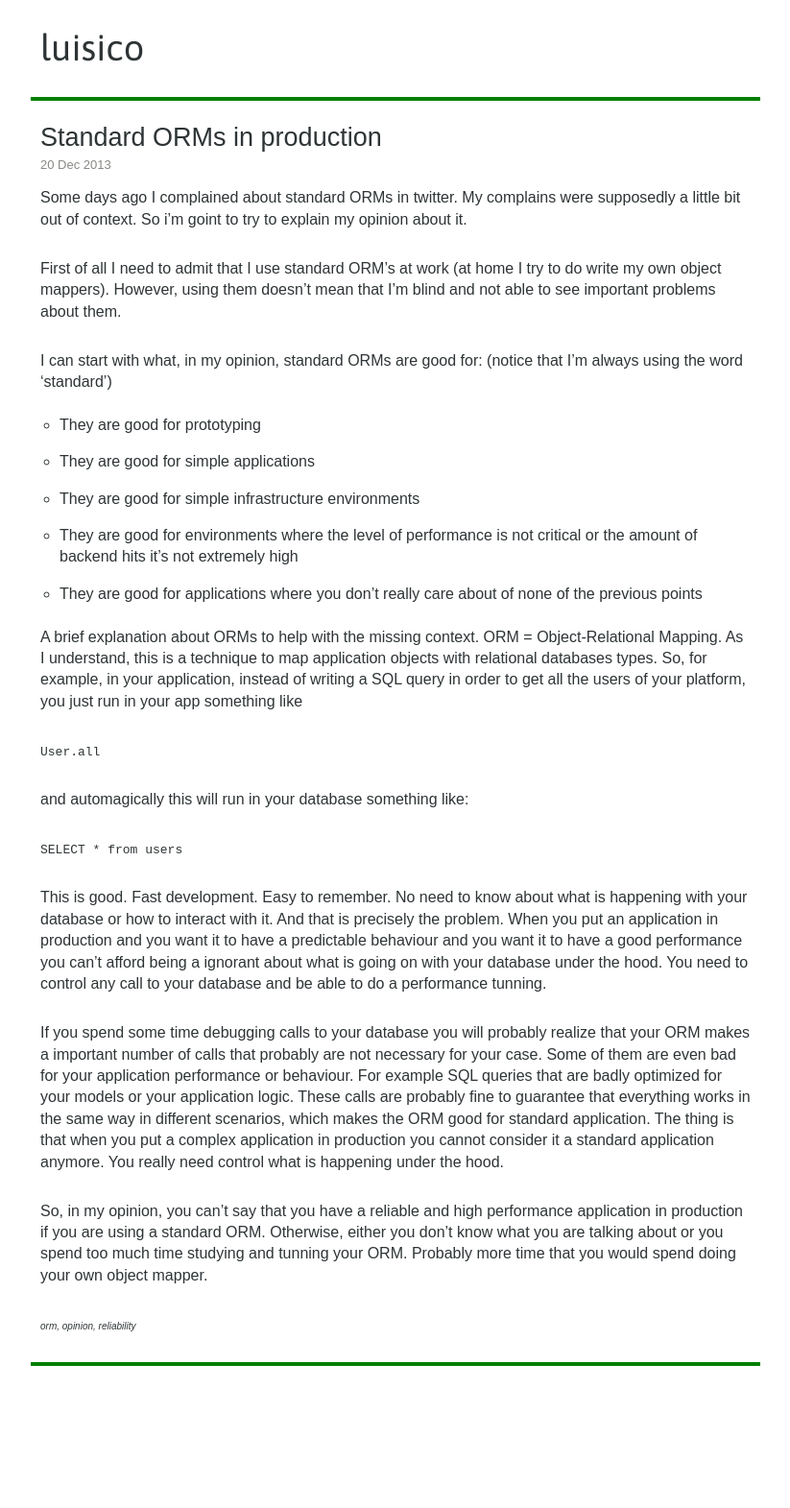
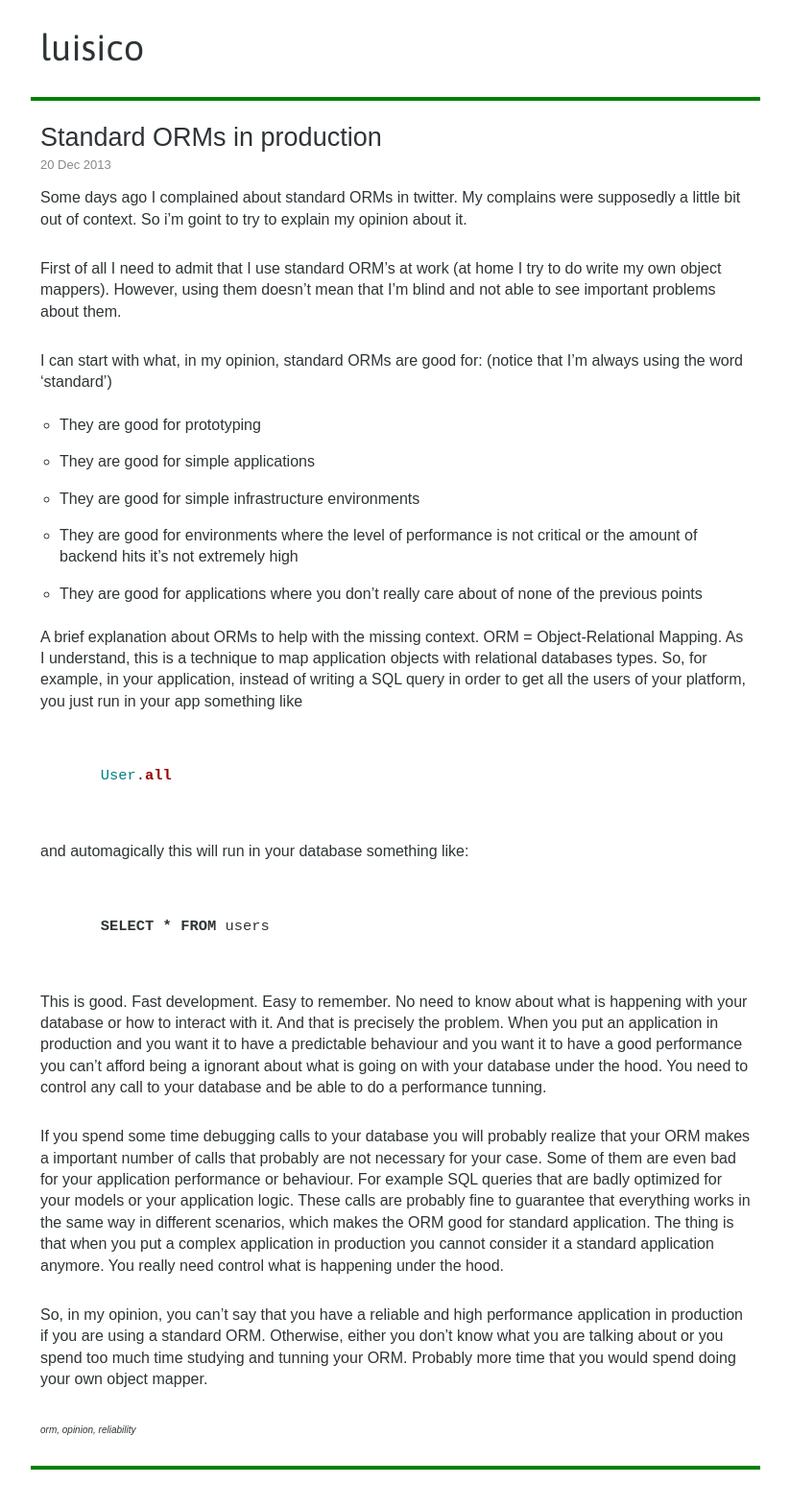
Before and after one commit to luisbosque/luisbosque.github.com, a Jekyll site: the page built from _posts/2013-12-20-orms-in-production.markdown, in a window 1280 px wide. Shown: the whole page at 96% size, without its empty margins (228-1051 px from the left). Built offline with Jekyll 4.4.1, drawn with Linux system fonts in a browser that asks for light colours; some web fonts are replaced; Markdown is read by kramdown in place of the engine named in the settings; before the commit the page ends 1463 px from its top, so only the background shows below that.

Commit message:
Some markdown fixes in last post

```diff
--- a/_posts/2013-12-20-orms-in-production.markdown
+++ b/_posts/2013-12-20-orms-in-production.markdown
@@ -16,6 +16,7 @@
 First of all I need to admit that I use standard ORM's at work (at home I try to do write my own object mappers). However, using them doesn't mean that I'm blind and not able to see important problems about them.
 
 I can start with what, in my opinion, standard ORMs are good for: (notice that I'm always using the word 'standard')
+
 * They are good for prototyping
 * They are good for simple applications
 * They are good for simple infrastructure environments
@@ -26,11 +27,15 @@
 ORM = Object-Relational Mapping. As I understand, this is a technique to map application objects with relational databases types.
 So, for example, in your application, instead of writing a SQL query in order to get all the users of your platform, you just run in your app something like
 
-`User.all`
+{% highlight ruby %}
+User.all
+{% endhighlight %}
 
 and automagically this will run in your database something like:
 
-`SELECT * from users`
+{% highlight sql %}
+SELECT * FROM users
+{% endhighlight %}
 
 This is good. Fast development. Easy to remember. No need to know about what is happening with your database or how to interact with it.
 And that is precisely the problem. When you put an application in production and you want it to have a predictable behaviour and you want it to have a good performance you can't afford being a ignorant about what is going on with your database under the hood. You need to control any call to your database and be able to do a performance tunning.
```
